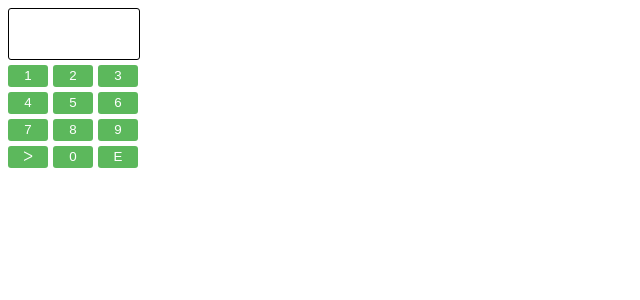
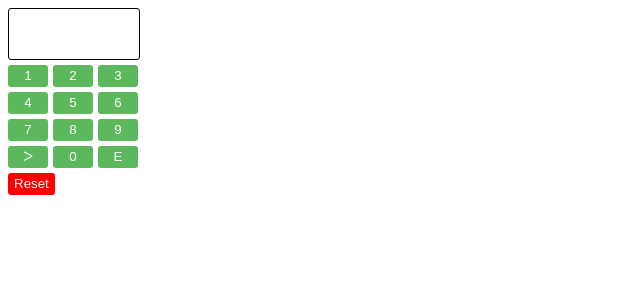
Before and after one commit to dmsagaidak/password-verifier, a React (Create React App) app: page / in a window 1280 px wide. Shown: the top 300 px of the page, without its empty margins (0-640 px from the left). Built offline with nearby package versions, Linux system fonts and the light colour scheme.

Commit message:
Created Reset button, developped a reset function for the button

```diff
--- a/src/containers/Verifier/Verifier.css
+++ b/src/containers/Verifier/Verifier.css
@@ -29,6 +29,14 @@
     line-height: 20px;
 }
 
+.reset_btn{
+    background: red;
+    color: #fff;
+    border: none;
+    border-radius: 3px;
+    line-height: 20px;
+}
+
 .container{
     margin-bottom: 5px;
 }
--- a/src/containers/Verifier/Verifier.tsx
+++ b/src/containers/Verifier/Verifier.tsx
@@ -1,7 +1,7 @@
 import React from 'react';
 import {RootState} from "../../app/store";
 import {useDispatch, useSelector} from "react-redux";
-import {add, backspace, verify} from "./verifierSlice";
+import {add, backspace, reset, verify} from "./verifierSlice";
 import './Verifier.css';
 
 const Verifier = () => {
@@ -11,11 +11,11 @@ const Verifier = () => {
   const classNames = ['screen'];
 
   if(verifierValue === 'Access granted') {
-    classNames.push('right')
+    classNames.push('right');
   }
 
   if(verifierValue === 'Access denied') {
-    classNames.push('wrong')
+    classNames.push('wrong');
   }
 
   return (
@@ -41,6 +41,9 @@ const Verifier = () => {
         <button className="btn" onClick={() => dispatch(add('0'))}>0</button>
         <button className="btn" onClick={() => dispatch(verify())}>E</button>
       </div>
+      <div className="container">
+        <button className="reset_btn" onClick={() => dispatch(reset())}>Reset</button>
+      </div>
     </div>
   );
 };
--- a/src/containers/Verifier/verifierSlice.ts
+++ b/src/containers/Verifier/verifierSlice.ts
@@ -32,8 +32,11 @@ export const verifierSlice = createSlice({
         return {...state, value: 'Access denied'}
       }
     },
+    reset: (state) =>{
+      return {...state, value: ''}
+    }
   }
 });
 
 export const verifierReducer = verifierSlice.reducer;
-export const {add, backspace, verify} = verifierSlice.actions;
+export const {add, backspace, verify, reset} = verifierSlice.actions;
```
